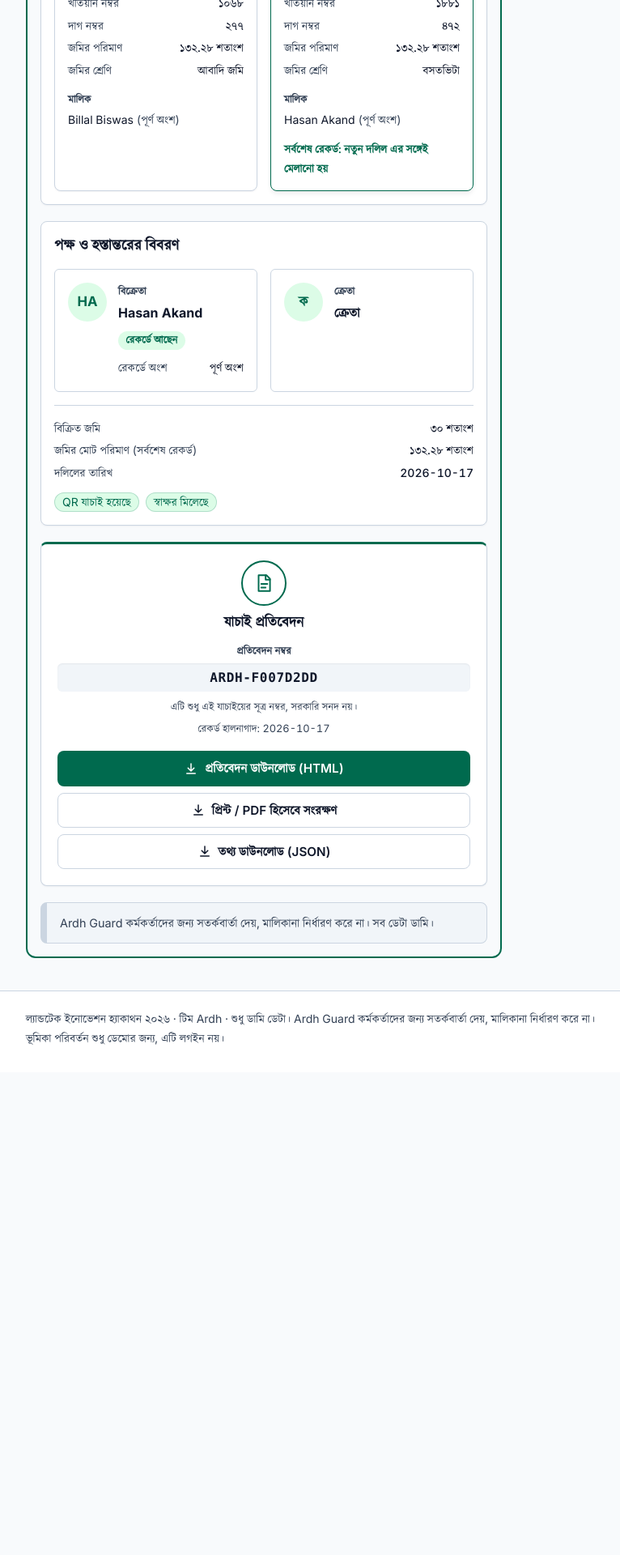
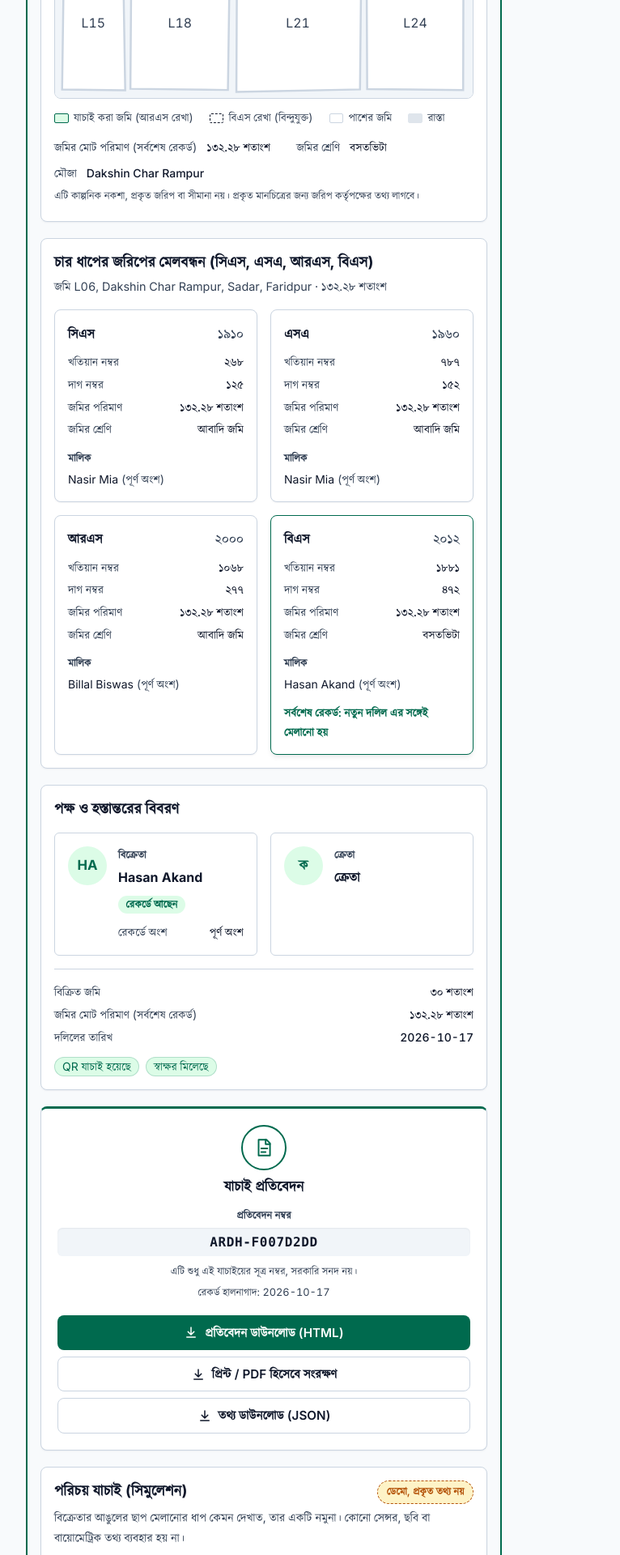
Before and after one commit to mehedyk/LandTech-Innovation-Hackathon-2026, a React (Vite) app: page / in a window 1280 px wide. Shown: the part 2380-4300 px from the top of the page at 81% size, without its empty margins (0-766 px from the left). Before the commit the page ends 3704 px from the top, so only its background shows below. Built offline with nearby package versions, Linux system fonts and the light colour scheme.

Commit message:
integrate parcel boundary preview and party identity badges into deed check

```diff
--- a/src/pages/Check.tsx
+++ b/src/pages/Check.tsx
@@ -1,6 +1,8 @@
 import { useEffect, useRef, useState } from 'react';
 import { Notice, PartyCard, ReportRail, SummaryTiles, ChecksGrid, VerdictBanner, toneOf, type Tile } from '../components/Audit.tsx';
 import ChainStrip from '../components/ChainStrip.tsx';
+import IdentitySection from '../components/Identity.tsx';
+import ParcelMap from '../components/ParcelMap.tsx';
 import { Chip } from '../components/ui.tsx';
 import type { Alert } from '../engine/types.ts';
 import { runCheck, startParams, type CheckResult, type Params } from '../lib/check.ts';
@@ -123,6 +125,8 @@ function Audit({ alerts, p, focus }: { alerts: Alert[]; p: Params; focus: boolea
       <SummaryTiles tiles={tiles} />
       <ChecksGrid rows={rows} mode="officer" />
 
+      <ParcelMap lineage={p.lineage} tone={tone} mode="officer" />
+
       <section className="card ag-section">
         <h2>{t('sec.chain')}</h2>
         <ChainStrip lineage={p.lineage} />
@@ -157,6 +161,8 @@ function Audit({ alerts, p, focus }: { alerts: Alert[]; p: Params; focus: boolea
         ]} />
       </div>
 
+      <IdentitySection partyId={owner && !/^Government/i.test(owner.name) ? owner.party_id : undefined} name={owner?.name ?? t('f.sellerOther')} />
+
       <Notice>{t('rep.notice')}</Notice>
     </div>
   );
```
